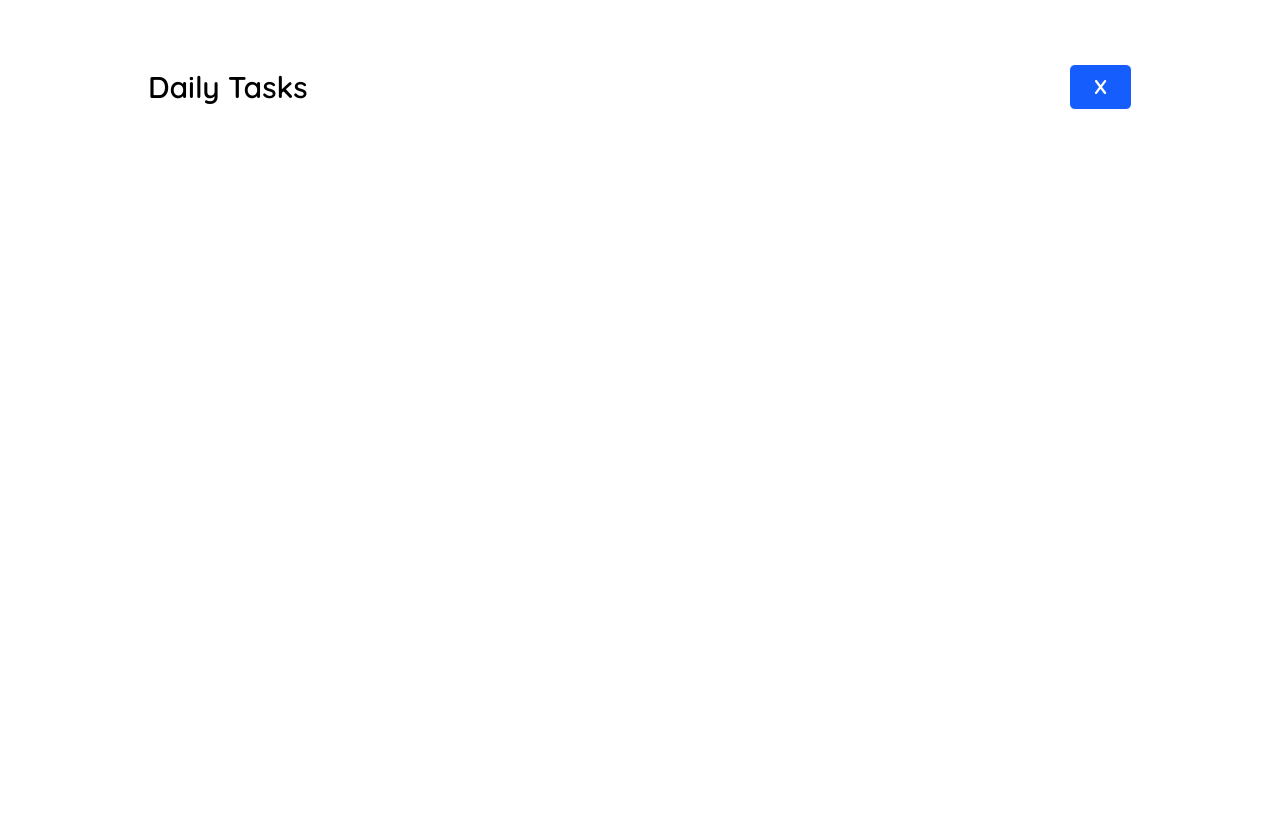
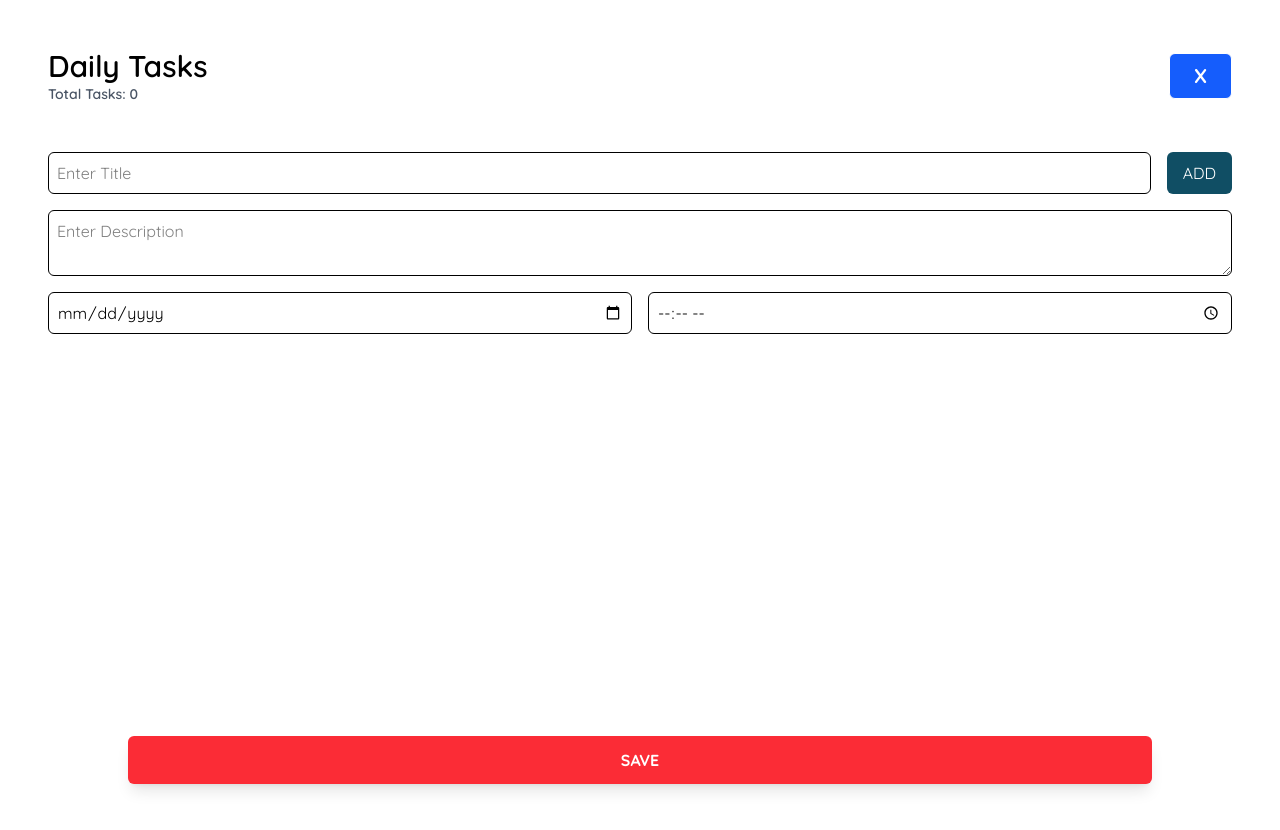
Before and after one commit to pathan-Hameed/BDone, a React (Vite) app: page /daily in a window 1280 px wide. Both pictures are taken after a click on the button "ADD+". Shown: the top 830 px of the page. Before the commit the page ends 800 px from the top, so only its background shows below. Built offline with nearby package versions, Linux system fonts and the light colour scheme.

Commit message:
daily task page is built, task update is added, improved code by task item component

```diff
--- a/package.json
+++ b/package.json
@@ -15,6 +15,7 @@
     "react-dom": "^19.2.0",
     "react-icons": "^5.5.0",
     "react-router-dom": "^7.12.0",
+    "react-toastify": "^11.0.5",
     "tailwindcss": "^4.1.18"
   },
   "devDependencies": {
--- a/src/App.jsx
+++ b/src/App.jsx
@@ -3,10 +3,13 @@ import Home from "./pages/Home";
 import { Route, Routes } from "react-router-dom";
 import TaskHistory from "./pages/TaskHistory";
 import DialyTasks from "./pages/DialyTasks";
+import { ToastContainer } from 'react-toastify';
+import "react-toastify/dist/ReactToastify.css";
 
 function App() {
   return (
-    <div className="px-8 sm:px-[50px] md:px-[100px] lg:px-[100px] py-4">
+    <div >
+      <ToastContainer />
       <Routes>
         <Route path="/" element={<Home />} />
         <Route path="/history" element={<TaskHistory />} />
--- a/src/components/CreateTasks.jsx
+++ b/src/components/CreateTasks.jsx
@@ -1,6 +1,6 @@
-import React, { useState } from "react";
+import React, { useEffect, useState } from "react";
 
-function CreateTasks({ onCreatingTask }) {
+function CreateTasks({ mode, initialValues, onSubmit }) {
 
   const [title, setTitle] = useState("");
   const [description, setDescription] = useState("");
@@ -10,24 +10,32 @@ function CreateTasks({ onCreatingTask }) {
   const handleSubmit = (e) => {
     e.preventDefault();
 
-    if (!title.trim()) return;
-
-    const newTask = {
-      id: Date.now(),
+    const payload = {
+      ...initialValues,
       title,
       description,
       dueDate,
       dueTime,
-      isCompleted: false,
     };
 
-    onCreatingTask(newTask); // ✅ send task immediately
+    onSubmit(payload);
 
+    // reset
     setTitle("");
     setDescription("");
     setDueDate("");
     setDueTime("");
   };
+
+
+  useEffect(() => {
+    if (mode === "edit" && initialValues) {
+      setTitle(initialValues.title);
+      setDescription(initialValues.description);
+      setDueDate(initialValues.dueDate);
+      setDueTime(initialValues.dueTime);
+    }
+  }, [mode, initialValues]);
 
   return (
     <form className="w-full flex flex-col gap-4" onSubmit={handleSubmit}>
--- a/src/components/TaskItem.jsx
+++ b/src/components/TaskItem.jsx
@@ -1,8 +1,8 @@
 import React, { useState } from "react";
-import { MdDelete, MdClose } from "react-icons/md";
+import { MdDelete, MdClose, MdEdit } from "react-icons/md";
 import { PiTextStrikethroughBold } from "react-icons/pi";
 
-function TaskItem({ task, onToggleComplete, onTaskDelete }) {
+function TaskItem({ task, onToggleComplete, onTaskDelete, onTaskEdit }) {
   const [isOpen, setIsOpen] = useState(false);
 
   return (
@@ -30,6 +30,13 @@ function TaskItem({ task, onToggleComplete, onTaskDelete }) {
               className={`p-1 rounded ${task.isCompleted ? "bg-red-300" : ""}`}
             >
               <PiTextStrikethroughBold />
+            </button>
+
+            {/* EDIT BUTTON  */}
+            <button onClick={() => onTaskEdit(task)}>
+              <MdEdit
+                className="cursor-pointer"
+              />
             </button>
 
             <button type="button" onClick={() => onTaskDelete(task.id)}>
--- a/src/pages/DialyTasks.jsx
+++ b/src/pages/DialyTasks.jsx
@@ -1,13 +1,86 @@
 import React, { useState } from "react";
+import CreateTasks from "../components/CreateTasks";
+import { toast } from "react-toastify";
+import TaskItem from "../components/TaskItem";
 
 function DialyTasks() {
   const [isAdded, setIsAdded] = useState(false);
+  const [tasks, setTasks] = useState([]);
+  const [editingTask, setEditingTask] = useState(null);
+
+
+  const handleSubmit = (task) => {
+    if (editingTask) {
+      setTasks((prev) =>
+        prev.map((t) => (t.id === task.id ? task : t))
+      );
+      setEditingTask(null);
+    } else {
+      setTasks((prev) => [...prev, { ...task, id: Date.now() }]);
+    }
+  };
+
+   const handleOnEdit = (task) => {
+    setEditingTask(task);
+    setIsAdded(true);
+  };
+
+  const handleComplete = (id) => {
+    setTasks((prevTasks) =>
+      prevTasks.map((task) =>
+        task.id === id
+          ? { ...task, isCompleted: !task.isCompleted }
+          : task
+      )
+    );
+  };
+
+  const handleDelete = (id) => {
+    setTasks((prevTasks) => prevTasks.filter((task) => task.id !== id));
+  };
+
+  const handleOnSave = (e) => {
+    e.preventDefault();
+
+    if (tasks.length !== 0) {
+      saved();
+    } else {
+      notSaved();
+    }
+  };
+
+const saved = () => toast("Saved 🚀");
+const notSaved = () => toast("Nothing to save ‼️");
 
   return (
-    <div className="px-2 py-4 md:px-12 md:py-12 flex flex-col justify-start">
-      {/* these tasks are to be added on daily basis  */}
+    <div className="min-h-screen flex flex-col justify-start px-4 md:px-12">
+      <button
+        className="
+          fixed bottom-4 left-1/2 -translate-x-1/2
+          w-[80%]
+          px-8 py-3
+          rounded-md
+          bg-red-500
+          z-50
+          text-white
+          font-bold
+          shadow-lg
+          hover:bg-red-600
+          active:bg-red-700"
+          onClick={() => handleOnSave()}
+      >
+        SAVE
+      </button>
+      {/* Daily tasks which will be rendered automatically daily on the home page  */}
+      <div className="mt-12">
         <div className="flex items-center justify-between w-full">
-        <h2 className="font-semibold text-2xl md:text-3xl">Daily Tasks</h2>
+          <h2 className="font-semibold text-2xl md:text-3xl text-black flex flex-col">
+            Daily Tasks
+            <span className="text-sm md:text-md text-gray-600">
+              Total Tasks: {tasks.length}
+            </span>
+          </h2>
+          {/* ADD BUTTON  */}
           <button
             className={`text-md md:text-xl border px-4 py-2 md:px-6 md:py-2 bg-blue-600 rounded-md active:bg-blue-800 hover:bg-blue-400 outline-none font-bold text-white ${isAdded ? "hidden" : "display"}`}
             type="button"
@@ -15,6 +88,7 @@ function DialyTasks() {
           >
             ADD+
           </button>
+          {/* CANCEL BUTTON  */}
           <button
             className={`text-md md:text-xl border px-4 py-2 md:px-6 md:py-2 bg-blue-600 rounded-md active:bg-blue-800 hover:bg-blue-400 outline-none text-white font-bold ${isAdded ? "display" : "hidden"}`}
             type="button"
@@ -24,9 +98,32 @@ function DialyTasks() {
           </button>
         </div>
 
-      {/* would appear when clicked on add button  */}
-      <div className={`mt-8 md:mt-12 ${isAdded ? "display" : "hidden"}`}>
+        {/* Create New Task Here  */}
+        {/* Toggled when clicked on ADD+  */}
+        <div
+          className={`mt-8 md:mt-12 z-50 ${isAdded ? "display sticky top-12 left-4" : "hidden"}`}
+        >
+          <CreateTasks
+          mode={editingTask ? "edit" : "create"}
+          initialValues={editingTask}
+          onSubmit={handleSubmit}
+          />
+
         </div>
+      </div>
+
+      {/* All created tasks would appear here  */}
+      <ul className="mt-12 mb-20 flex flex-col gap-4 overflow-y-scroll no-scrollbar min-h-[60vh] max-h-[70vh]">
+        {[...tasks].reverse().map((task) => (
+          <TaskItem
+            key={task.id}
+            task={task}
+            onToggleComplete={handleComplete}
+            onTaskDelete={handleDelete}
+            onTaskEdit={handleOnEdit}
+          />
+        ))}
+      </ul>
     </div>
   );
 }
--- a/src/pages/Home.jsx
+++ b/src/pages/Home.jsx
@@ -4,9 +4,23 @@ import CreateTasks from "../components/CreateTasks";
 
 export default function Home() {
   const [tasks, setTasks] = useState([]);
+  const [editingTask, setEditingTask] = useState(null);
 
-  const handleOnTaskCreation = (newTask) => {
-    setTasks((prevTasks) => [...prevTasks, newTask]);
+
+  const handleSubmit = (task) => {
+    if (editingTask) {
+      setTasks((prev) =>
+        prev.map((t) => (t.id === task.id ? task : t))
+      );
+      setEditingTask(null);
+    } else {
+      setTasks((prev) => [...prev, { ...task, id: Date.now() }]);
+    }
+  };
+
+   const handleOnEdit = (task) => {
+    setEditingTask(task);
+    setIsAdded(true);
   };
 
   const handleComplete = (id) => {
@@ -31,12 +45,17 @@ export default function Home() {
   const totalTasks = tasks.length;
 
   return (
-    <div className="w-full h-screen flex justify-center items-center">
+    <div className="w-full h-screen flex justify-center items-start md:items-center px-4 md:px-8 py-8 md:py-4">
+
       <div className="flex flex-col items-center gap-10 w-full md:w-[50%]">
         <h1 className="font-bold text-3xl text-cyan-900">Task Manager</h1>
 
         {/* FORM */}
-        <CreateTasks onCreatingTask={handleOnTaskCreation} />
+         <CreateTasks
+          mode={editingTask ? "edit" : "create"}
+          initialValues={editingTask}
+          onSubmit={handleSubmit}
+          />
 
         {/* TASK LIST */}
         <div className="p-4 w-full bg-amber-100 rounded-md">
@@ -59,6 +78,7 @@ export default function Home() {
                 task={task}
                 onToggleComplete={handleComplete}
                 onTaskDelete={handleDelete}
+                onTaskEdit={handleOnEdit}
               />
             ))}
           </ul>
```
Also changed, not shown: 1 other file (tests, documents, lock files or other folders). Lines whose indentation alone changed are shown as unchanged.
